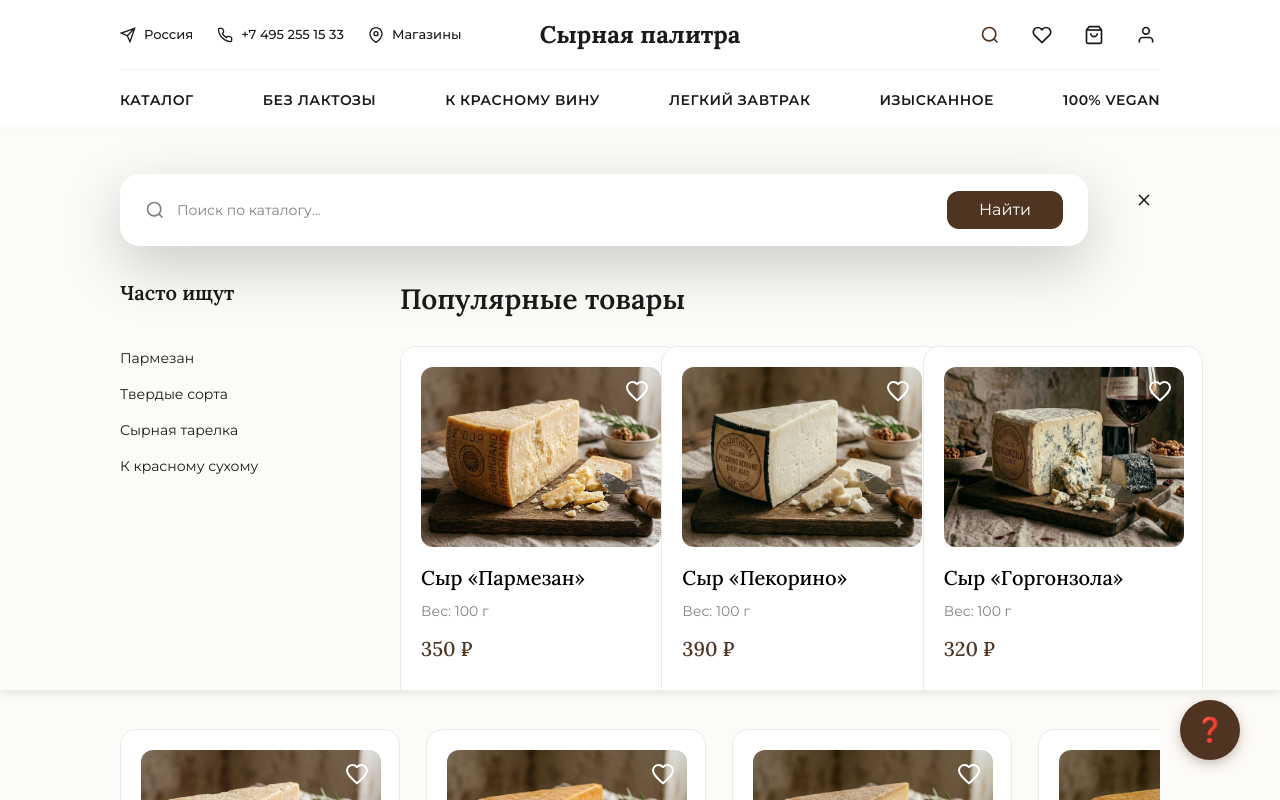
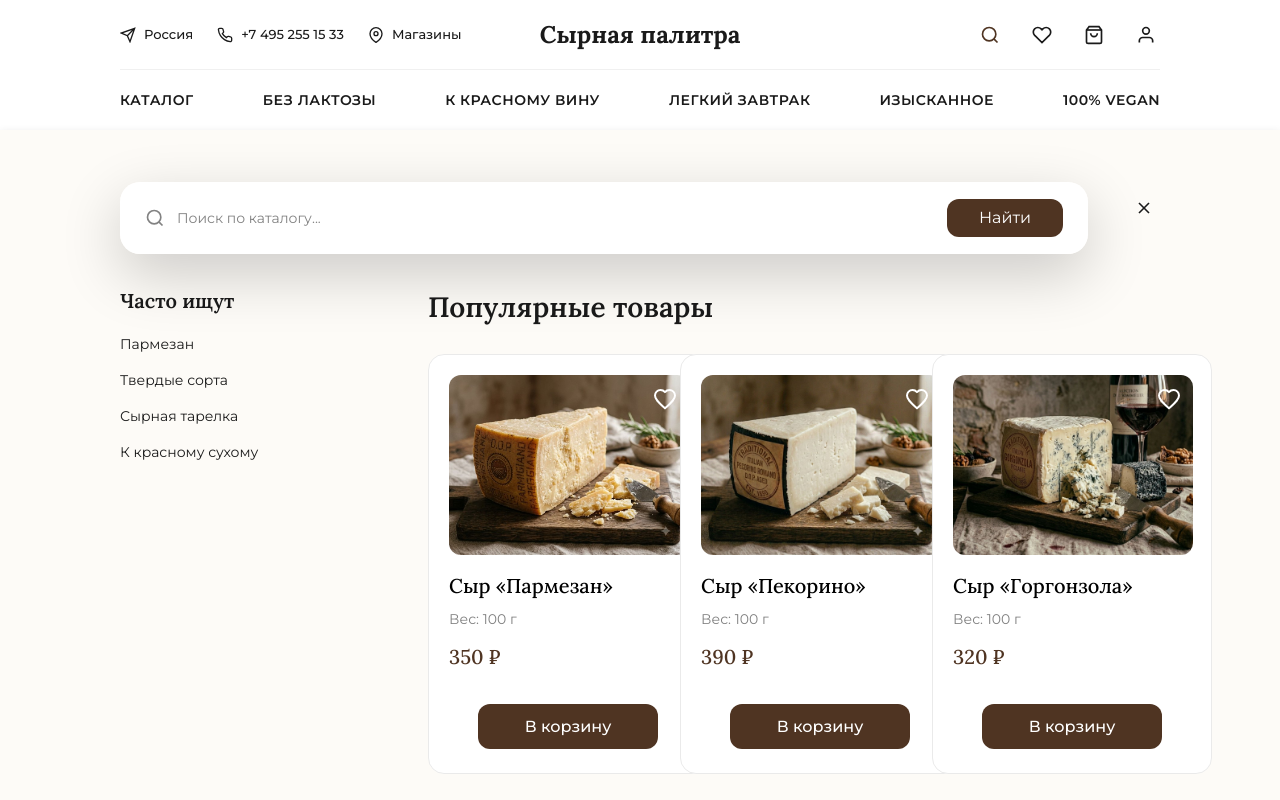
Before and after one commit to Ant1hype/interfaces_programs_systems_finally_task, a React (Vite) app: page / in a window 1280 px wide. Both pictures are taken after a click on the button 990 px from the left and 34 px from the top of the page. Shown: the top 800 px of the page. Built offline with nearby package versions, Linux system fonts and the light colour scheme; data requests are answered from the project's data file.

Commit message:
search: full-height panel, 52px row (field + submit + ghost close), triggers route/esc/outside, glass styles removed

```diff
--- a/src/components/Header.jsx
+++ b/src/components/Header.jsx
@@ -46,7 +46,7 @@ export default function Header() {
   const { user } = useAuth();
   const [isSearchOpen, setIsSearchOpen] = useState(false);
   const [searchQuery, setSearchQuery] = useState('');
-  const searchRef = useRef(null);
+  const panelRef = useRef(null);
   const [products, setProducts] = useState([]);
   const location = useLocation();
   const navigate = useNavigate();
@@ -74,27 +74,6 @@ export default function Header() {
   }, [activeIndex]);
   useEffect(() => {
     if (!isSearchOpen) return undefined;
-    const onKeyDown = (e) => { if (e.key === 'Escape') setIsSearchOpen(false); };
-    window.addEventListener('keydown', onKeyDown);
-    return () => window.removeEventListener('keydown', onKeyDown);
-  }, [isSearchOpen]);
-  // Сворачиваем панель поиска при любом переходе на другую страницу
-  useEffect(() => {
-    setIsSearchOpen(false);
-  }, [location.pathname]);
-  // Сворачиваем панель поиска при клике вне неё
-  useEffect(() => {
-    const onMouseDown = (e) => {
-      if (!searchRef.current || searchRef.current.contains(e.target)) return;
-      // Клик по кнопке-иконке поиска в шапке закрывает панель своим onClick
-      if (e.target.closest && e.target.closest('[aria-controls="header-search-panel"]')) return;
-      setIsSearchOpen(false);
-    };
-    document.addEventListener('mousedown', onMouseDown);
-    return () => document.removeEventListener('mousedown', onMouseDown);
-  }, []);
-  useEffect(() => {
-    if (!isSearchOpen) return undefined;
     const prevBodyOverflow = document.body.style.overflow;
     const prevHtmlOverflow = document.documentElement.style.overflow;
     const hadBodyLock = document.body.classList.contains('search-locked');
@@ -112,6 +91,26 @@ export default function Header() {
       if (!hadHtmlLock) document.documentElement.classList.remove('search-locked');
       if (!hadBodyOpen) document.body.classList.remove('search-open');
     };
+  }, [isSearchOpen]);
+  useEffect(() => {
+    setIsSearchOpen(false);
+  }, [location.pathname, location.search]);
+
+  useEffect(() => {
+    if (!isSearchOpen) return undefined;
+    const onKeyDown = (e) => { if (e.key === 'Escape') setIsSearchOpen(false); };
+    window.addEventListener('keydown', onKeyDown);
+    return () => window.removeEventListener('keydown', onKeyDown);
+  }, [isSearchOpen]);
+  useEffect(() => {
+    if (!isSearchOpen) return undefined;
+    const onDown = (e) => {
+      const p = panelRef.current;
+      if (p && p.contains(e.target)) return;
+      setIsSearchOpen(false);
+    };
+    document.addEventListener('mousedown', onDown);
+    return () => document.removeEventListener('mousedown', onDown);
   }, [isSearchOpen]);
   const [productsError, setProductsError] = useState(false);
   const [retryToken, setRetryToken] = useState(0);
@@ -140,18 +139,6 @@ export default function Header() {
       .slice(0, 8),
     [products]
   );
-  const rowRef = useRef(null);
-  const [visibleCount, setVisibleCount] = useState(3);
-  useEffect(() => {
-    const el = rowRef.current; if (!el) return;
-    const calc = () => setVisibleCount(
-      Math.max(1, Math.min(8, Math.floor((el.clientWidth + 24) / 324)))
-    );
-    calc();
-    const ro = new ResizeObserver(calc); ro.observe(el);
-    return () => ro.disconnect();
-  }, [isSearchOpen]);
-  const visible = popularProducts.slice(0, visibleCount);
   const closeSearch = () => setIsSearchOpen(false);
   const handleSearchSubmit = (e) => {
     e.preventDefault();
@@ -206,12 +193,13 @@ export default function Header() {
       </div>
       <div
         id="header-search-panel"
-        className={`absolute left-0 top-full w-full z-50 bg-surface-cream border-b border-[#F0F0F0] shadow-shadow-header transition-[opacity,transform] duration-300 ease-[cubic-bezier(0.25,0.8,0.25,1)] ${isSearchOpen ? 'opacity-100 translate-y-0 visible' : 'opacity-0 -translate-y-1 invisible pointer-events-none'}`}
+        ref={panelRef}
+        className={`absolute left-0 top-full w-full z-50 bg-surface-cream shadow-shadow-header overflow-y-auto min-h-[calc(100dvh_-_100%)] transition-[opacity,transform,visibility] duration-300 ease-[cubic-bezier(0.25,0.8,0.25,1)] ${isSearchOpen ? 'opacity-100 translate-y-0 visible' : 'opacity-0 -translate-y-4 invisible pointer-events-none'}`}
         aria-hidden={!isSearchOpen}
       >
-        <div className="px-4 sm:px-6 md:px-8 lg:px-12 xl:px-[120px] 2xl:px-[120px] max-w-[1920px] mx-auto py-5 md:py-6 max-h-[70vh] overflow-hidden">
+        <div className="px-4 sm:px-6 md:px-8 lg:px-12 xl:px-[120px] max-w-[1920px] mx-auto py-6 md:py-8">
           <form onSubmit={handleSearchSubmit} className="flex items-center gap-3 sm:gap-5" role="search">
-            <div ref={searchRef} className="flex items-center gap-3 flex-1 min-w-0 h-[48px] sm:h-[50px] pl-4 pr-2 backdrop-blur-xl bg-white/85 border border-white/30 shadow-[0_8px_32px_rgba(0,0,0,0.12)] rounded-2xl focus-within:border-brand-900 transition-colors duration-200" style={{ backdropFilter: 'blur(24px)', WebkitBackdropFilter: 'blur(24px)', background: 'rgba(255, 255, 255, 0.95)', border: '1px solid rgba(255, 255, 255, 0.5)', boxShadow: '0 20px 60px rgba(0, 0, 0, 0.2)', borderRadius: '20px', padding: '16px 24px', margin: '20px 0 0', height: 'auto' }}>
+            <div className="flex items-center gap-3 flex-1 min-w-0 h-[48px] sm:h-[50px] pl-4 pr-2 backdrop-blur-xl bg-white/85 border border-white/30 shadow-[0_8px_32px_rgba(0,0,0,0.12)] rounded-2xl focus-within:border-brand-900 transition-colors duration-200" style={{ backdropFilter: 'blur(24px)', WebkitBackdropFilter: 'blur(24px)', background: 'rgba(255, 255, 255, 0.95)', border: '1px solid rgba(255, 255, 255, 0.5)', boxShadow: '0 20px 60px rgba(0, 0, 0, 0.2)', borderRadius: '20px', padding: '16px 24px', margin: '20px 0 0', height: 'auto' }}>
               <svg viewBox="0 0 24 24" fill="none" stroke="currentColor" strokeWidth="2" className="w-5 h-5 shrink-0 text-neutral-600 pointer-events-none"><circle cx="11" cy="11" r="8"/><line x1="21" y1="21" x2="16.65" y2="16.65"/></svg>
               <input type="search" value={searchQuery} onChange={(e) => setSearchQuery(e.target.value)} placeholder="Поиск по каталогу..." className="flex-1 min-w-0 h-full bg-transparent border-0 outline-none text-[14px] font-normal text-neutral-900-alt placeholder:text-neutral-600" />
               <button type="submit" className="inline-flex items-center justify-center shrink-0 h-[36px] sm:h-[38px] px-5 sm:px-8 bg-brand-800 hover:bg-brand-700 transition-colors rounded-xl text-white">Найти</button>
@@ -226,29 +214,29 @@ export default function Header() {
               <svg viewBox="0 0 24 24" fill="none" stroke="currentColor" strokeWidth="2" className="w-5 h-5 pointer-events-none"><line x1="18" y1="6" x2="6" y2="18"/><line x1="6" y1="6" x2="18" y2="18"/></svg>
             </button>
           </form>
-          {/* Общая сетка: на lg заголовки стоят в первой строке (сайдбар по верхней линии
-              «Популярные товары», без провала), а список и карточки — во второй, поэтому
-              «Часто ищут» начинается ровно по верхней линии карточек. */}
-          <div className="grid grid-cols-1 lg:grid-cols-[240px_minmax(0,1fr)] items-start gap-x-6 lg:gap-x-10 gap-y-0 mt-6 md:mt-8">
-            <h3 className="font-lora text-[20px] font-semibold text-neutral-900-alt m-0 mb-[16px] min-w-0 lg:col-start-1 lg:row-start-1" style={{ fontSize: '20px', fontWeight: 600, marginBottom: '16px' }}>Часто ищут</h3>
-            <ul className="list-none m-0 p-0 flex flex-row flex-wrap lg:flex-col gap-x-4 gap-y-2 lg:gap-y-3 min-w-0 lg:col-start-1 lg:row-start-2">
+          <div className="grid md:grid-cols-[260px_1fr] gap-8 lg:gap-12 mt-6 md:mt-8">
+            <div className="min-w-0 self-start">
+              <h3 className="font-lora text-[20px] font-semibold text-neutral-900-alt m-0 mb-[16px]">Часто ищут</h3>
+              <ul className="list-none m-0 p-0 flex flex-row flex-wrap md:flex-col gap-x-4 gap-y-2 md:gap-y-3">
                 {popularSearches.map((term) => (
                   <li key={term} className="min-w-0">
                     <button type="button" onClick={() => { setSearchQuery(term); setIsSearchOpen(false); navigate(`/catalog?search=${encodeURIComponent(term)}`); }} className="bg-transparent border-0 p-0 text-left text-[14px] font-normal text-neutral-900-alt cursor-pointer transition-colors duration-200 hover:text-brand-900">{term}</button>
                   </li>
                 ))}
               </ul>
-            <h3 className="font-lora text-[28px] font-semibold text-neutral-900-alt m-0 mt-6 mb-[26px] min-w-0 lg:mt-0 lg:col-start-2 lg:row-start-1" style={{ fontSize: '28px', fontWeight: 600, marginBottom: '26px' }}>Популярные товары</h3>
+            </div>
+            <div className="min-w-0 self-start">
+              <h3 className="font-lora text-[28px] font-semibold text-neutral-900-alt m-0 mb-[26px]">Популярные товары</h3>
               {popularProducts.length > 0 ? (
-              <div ref={rowRef} className="flex flex-nowrap justify-between gap-6 w-full min-w-0 lg:col-start-2 lg:row-start-2">
-                {visible.map((product) => (
-                  <div key={product.id} className="flex-1 basis-[300px] max-w-[420px] min-w-0">
+                <div className="grid sm:grid-cols-2 xl:grid-cols-3 gap-6">
+                  {popularProducts.slice(0, 3).map((product) => (
+                    <div key={product.id} className="min-w-0 [&>*]:w-full [&>*]:max-w-none">
                       <ProductCard product={product} />
                     </div>
                   ))}
                 </div>
               ) : (
-              <div className="flex flex-col items-start gap-3 min-h-[120px] min-w-0 lg:col-start-2 lg:row-start-2">
+                <div className="flex flex-col items-start gap-3 min-h-[120px]">
                   <p className="m-0 text-[14px] text-neutral-600">
                     {productsError ? 'Не удалось загрузить товары.' : 'Загружаем товары…'}
                   </p>
@@ -260,6 +248,7 @@ export default function Header() {
             </div>
           </div>
         </div>
+      </div>
     </header>
   );
 }
--- a/src/components/SupportWidget.jsx
+++ b/src/components/SupportWidget.jsx
@@ -6,7 +6,7 @@ export default function SupportWidget() {
   const [isOpen, setIsOpen] = useState(false);
 
   return (
-    <div className="support-widget">
+    <div className="support-widget" style={{ zIndex: 40 }}>
       {/* Сам Попап */}
       <div className={`support-popup ${isOpen ? 'open' : ''}`}>
         <button className="close-btn" onClick={() => setIsOpen(false)}>×</button>
```
Lines whose indentation alone changed are shown as unchanged.
